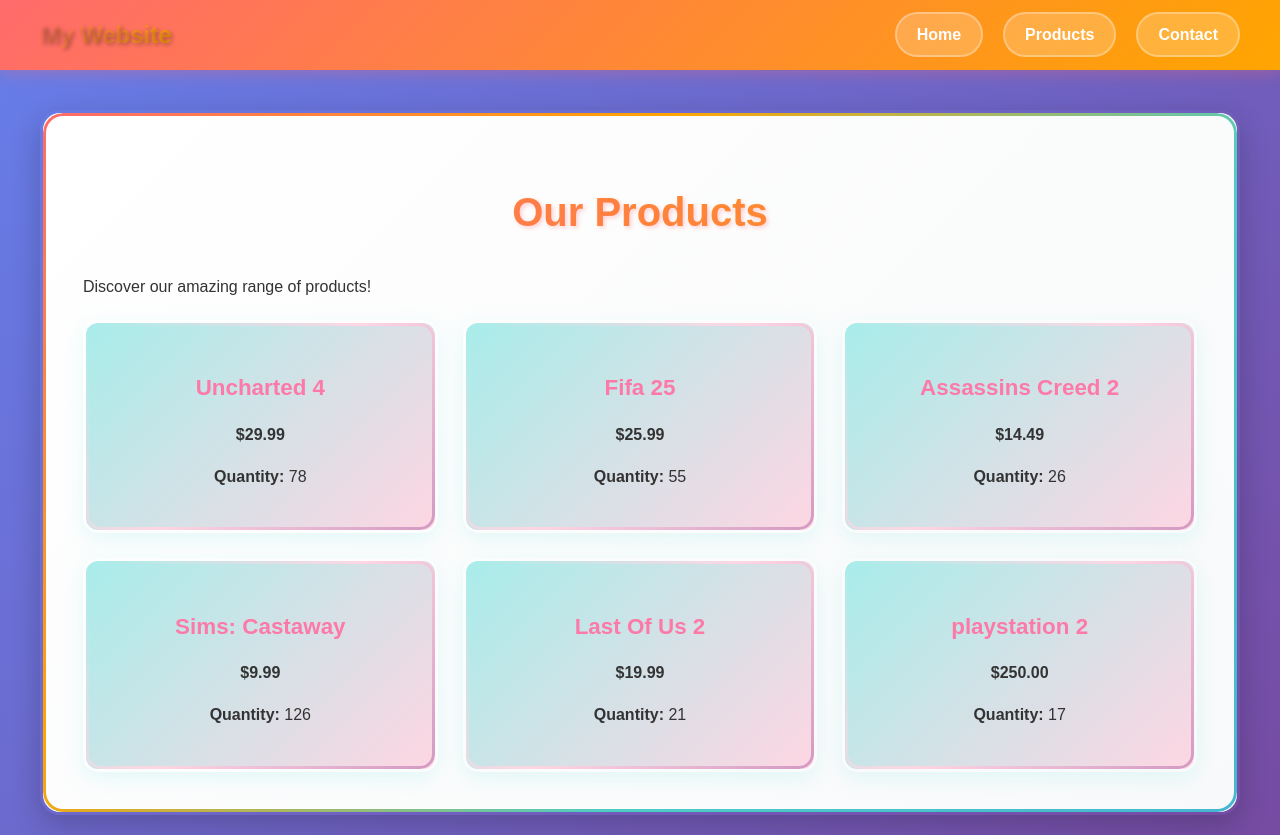
After one commit to kk822-kk/my-web, a Django app: page /products/ in a window 1280 px wide. The commit adds this page. Run offline with Django 5.2, Linux system fonts and the light colour scheme; data comes from the database, SQL or seed files in the repository; both versions use the stored data as it was after the commit.

Commit message:
Add files via upload

```diff
--- a/web/my_app/admin.py
+++ b/web/my_app/admin.py
@@ -1,3 +1,4 @@
 from django.contrib import admin
+from my_app.models import Product
 
-# Register your models here.
+admin.site.register(Product)
--- a/web/my_app/models.py
+++ b/web/my_app/models.py
@@ -1,3 +1,9 @@
 from django.db import models
 
-# Create your models here.
+class Product(models.Model):
+    name = models.CharField(max_length=255)
+    price = models.DecimalField(max_digits=12, decimal_places=2)
+    quantity = models.IntegerField(default=0)
+
+    def __str__(self):
+        return self.name
--- /dev/null
+++ b/web/my_app/static/css/style.css
@@ -0,0 +1,313 @@
+/* Base styles */
+body {
+    font-family: 'Arial', sans-serif;
+    margin: 0;
+    padding: 0;
+    background: linear-gradient(135deg, #667eea 0%, #764ba2 100%);
+    color: #333;
+    line-height: 1.6;
+    min-height: 100vh;
+}
+
+/* Navigation */
+nav {
+    background: linear-gradient(135deg, #ff6b6b 0%, #ffa500 100%);
+    color: white;
+    padding: 1rem 0;
+    position: sticky;
+    top: 0;
+    z-index: 100;
+    box-shadow: 0 4px 15px rgba(255, 107, 107, 0.3);
+}
+
+nav .container {
+    max-width: 1200px;
+    margin: 0 auto;
+    padding: 0 20px;
+    display: flex;
+    justify-content: space-between;
+    align-items: center;
+}
+
+nav h1 {
+    margin: 0;
+    font-size: 1.5rem;
+    text-shadow: 2px 2px 4px rgba(0,0,0,0.3);
+}
+
+nav ul {
+    list-style: none;
+    margin: 0;
+    padding: 0;
+    display: flex;
+}
+
+nav ul li {
+    margin-left: 20px;
+}
+
+nav ul li a {
+    color: white;
+    text-decoration: none;
+    padding: 12px 20px;
+    border-radius: 25px;
+    background: rgba(255, 255, 255, 0.2);
+    backdrop-filter: blur(10px);
+    border: 2px solid rgba(255, 255, 255, 0.3);
+    transition: all 0.3s;
+    font-weight: bold;
+}
+
+nav ul li a:hover {
+    background: rgba(255, 255, 255, 0.3);
+    transform: translateY(-2px);
+    box-shadow: 0 4px 15px rgba(255, 255, 255, 0.2);
+}
+
+/* Main content */
+.container {
+    max-width: 1200px;
+    margin: 0 auto;
+    padding: 20px;
+}
+
+.main-content {
+    background: linear-gradient(135deg, #ffffff 0%, #f8f9fa 100%);
+    padding: 40px;
+    border-radius: 20px;
+    box-shadow: 0 10px 30px rgba(0,0,0,0.2);
+    margin-top: 20px;
+    border: 3px solid transparent;
+    background-clip: padding-box;
+    position: relative;
+}
+
+.main-content::before {
+    content: '';
+    position: absolute;
+    top: 0;
+    left: 0;
+    right: 0;
+    bottom: 0;
+    border-radius: 20px;
+    padding: 3px;
+    background: linear-gradient(135deg, #ff6b6b, #ffa500, #4ecdc4, #45b7d1);
+    -webkit-mask: linear-gradient(#fff 0 0) content-box, linear-gradient(#fff 0 0);
+    -webkit-mask-composite: xor;
+    mask: linear-gradient(#fff 0 0) content-box, linear-gradient(#fff 0 0);
+    mask-composite: exclude;
+}
+
+h1 {
+    color: #ff6b6b;
+    text-align: center;
+    margin-bottom: 30px;
+    font-size: 2.5rem;
+    text-shadow: 2px 2px 4px rgba(255, 107, 107, 0.3);
+    background: linear-gradient(135deg, #ff6b6b 0%, #ffa500 100%);
+    -webkit-background-clip: text;
+    -webkit-text-fill-color: transparent;
+    background-clip: text;
+}
+
+h2 {
+    color: #4ecdc4;
+    margin-top: 30px;
+    text-shadow: 1px 1px 2px rgba(78, 205, 196, 0.3);
+}
+
+/* Links */
+a {
+    color: #45b7d1;
+    text-decoration: none;
+    transition: all 0.3s;
+    font-weight: 500;
+}
+
+a:hover {
+    color: #3498db;
+    text-shadow: 0 0 8px rgba(52, 152, 219, 0.5);
+}
+
+/* Images */
+img {
+    max-width: 100%;
+    height: auto;
+    border-radius: 15px;
+    margin: 20px 0;
+    box-shadow: 0 8px 25px rgba(0,0,0,0.15);
+    border: 4px solid transparent;
+    background: linear-gradient(135deg, #ff6b6b, #ffa500) border-box;
+    position: relative;
+}
+
+img::before {
+    content: '';
+    position: absolute;
+    top: -4px;
+    left: -4px;
+    right: -4px;
+    bottom: -4px;
+    border-radius: 15px;
+    background: linear-gradient(135deg, #ff6b6b, #ffa500, #4ecdc4, #45b7d1);
+    z-index: -1;
+}
+
+/* Contact info */
+.contact-info {
+    background: linear-gradient(135deg, #ffeaa7 0%, #fab1a0 100%);
+    padding: 25px;
+    border-radius: 15px;
+    margin-top: 20px;
+    border: 3px solid transparent;
+    background-clip: padding-box;
+    position: relative;
+    box-shadow: 0 6px 20px rgba(250, 177, 160, 0.3);
+}
+
+.contact-info::before {
+    content: '';
+    position: absolute;
+    top: 0;
+    left: 0;
+    right: 0;
+    bottom: 0;
+    border-radius: 15px;
+    padding: 3px;
+    background: linear-gradient(135deg, #ffeaa7, #fab1a0, #fd79a8);
+    -webkit-mask: linear-gradient(#fff 0 0) content-box, linear-gradient(#fff 0 0);
+    -webkit-mask-composite: xor;
+    mask: linear-gradient(#fff 0 0) content-box, linear-gradient(#fff 0 0);
+    mask-composite: exclude;
+}
+
+.contact-info p {
+    margin: 12px 0;
+    font-size: 1.1rem;
+    color: #2d3436;
+}
+
+/* Products */
+.products-list {
+    display: grid;
+    grid-template-columns: repeat(auto-fit, minmax(280px, 1fr));
+    gap: 25px;
+    margin-top: 20px;
+}
+
+.product-item {
+    background: linear-gradient(135deg, #a8edea 0%, #fed6e3 100%);
+    padding: 25px;
+    border-radius: 15px;
+    text-align: center;
+    transition: all 0.3s;
+    border: 3px solid transparent;
+    background-clip: padding-box;
+    position: relative;
+    box-shadow: 0 6px 20px rgba(168, 237, 234, 0.3);
+}
+
+.product-item::before {
+    content: '';
+    position: absolute;
+    top: 0;
+    left: 0;
+    right: 0;
+    bottom: 0;
+    border-radius: 15px;
+    padding: 3px;
+    background: linear-gradient(135deg, #a8edea, #fed6e3, #d299c2);
+    -webkit-mask: linear-gradient(#fff 0 0) content-box, linear-gradient(#fff 0 0);
+    -webkit-mask-composite: xor;
+    mask: linear-gradient(#fff 0 0) content-box, linear-gradient(#fff 0 0);
+    mask-composite: exclude;
+}
+
+.product-item:hover {
+    transform: translateY(-5px);
+    box-shadow: 0 12px 30px rgba(168, 237, 234, 0.4);
+}
+
+.product-item h3 {
+    color: #fd79a8;
+    margin-bottom: 15px;
+    font-size: 1.4rem;
+}
+
+/* Buttons */
+button, input[type="submit"] {
+    background: linear-gradient(135deg, #667eea 0%, #764ba2 100%);
+    color: white;
+    padding: 12px 30px;
+    border: none;
+    border-radius: 25px;
+    cursor: pointer;
+    font-size: 1rem;
+    font-weight: bold;
+    transition: all 0.3s;
+    box-shadow: 0 4px 15px rgba(102, 126, 234, 0.3);
+}
+
+button:hover, input[type="submit"]:hover {
+    transform: translateY(-2px);
+    box-shadow: 0 6px 20px rgba(102, 126, 234, 0.4);
+}
+
+/* Form elements */
+input, textarea {
+    width: 100%;
+    padding: 12px;
+    border: 2px solid #ddd;
+    border-radius: 10px;
+    font-size: 1rem;
+    transition: border-color 0.3s;
+    margin-bottom: 15px;
+}
+
+input:focus, textarea:focus {
+    outline: none;
+    border-color: #45b7d1;
+    box-shadow: 0 0 10px rgba(69, 183, 209, 0.3);
+}
+
+/* Home page buttons */
+.home-buttons a {
+    transition: all 0.3s;
+}
+
+.home-buttons a:hover {
+    transform: translateY(-3px);
+    box-shadow: 0 8px 25px rgba(0,0,0,0.2);
+}
+@media (max-width: 768px) {
+    nav .container {
+        flex-direction: column;
+        text-align: center;
+    }
+
+    nav ul {
+        margin-top: 15px;
+        flex-wrap: wrap;
+        justify-content: center;
+    }
+
+    nav ul li {
+        margin-left: 10px;
+        margin-right: 10px;
+        margin-bottom: 5px;
+    }
+
+    .main-content {
+        padding: 25px;
+        margin: 15px;
+    }
+
+    h1 {
+        font-size: 2rem;
+    }
+
+    .products-list {
+        grid-template-columns: 1fr;
+        gap: 20px;
+    }
+}
--- /dev/null
+++ b/web/my_app/templates/base.html
@@ -0,0 +1,29 @@
+<!DOCTYPE html>
+<html lang="en">
+<head>
+    <meta charset="UTF-8">
+    <meta name="viewport" content="width=device-width, initial-scale=1.0">
+    <title>{% block title %}My Website{% endblock %}</title>
+    {% load static %}
+    <link rel="stylesheet" href="{% static 'css/style.css' %}">
+</head>
+<body>
+    <nav>
+        <div class="container">
+            <h1>My Website</h1>
+            <ul>
+                <li><a href="{% url 'home' %}">Home</a></li>
+                <li><a href="{% url 'products' %}">Products</a></li>
+                <li><a href="{% url 'contact_us' %}">Contact</a></li>
+            </ul>
+        </div>
+    </nav>
+
+    <div class="container">
+        <div class="main-content">
+            {% block content %}
+            {% endblock %}
+        </div>
+    </div>
+</body>
+</html>
--- /dev/null
+++ b/web/my_app/templates/products.html
@@ -0,0 +1,23 @@
+{% extends 'base.html' %}
+
+{% block title %}Products - My Website{% endblock %}
+
+{% block content %}
+<h1>Our Products</h1>
+<p>Discover our amazing range of products!</p>
+
+<div class="products-list">
+    {% for product in products %}
+    <div class="product-item">
+        <h3>{{ product.name }}</h3>
+        <p><strong>${{ product.price }}</strong></p>
+        <p><strong>Quantity:</strong> {{ product.quantity }}</p>
+    </div>
+    {% empty %}
+    <div class="product-item">
+        <h3>No products available</h3>
+        <p>Check back soon for our upcoming products!</p>
+    </div>
+    {% endfor %}
+</div>
+{% endblock %}
--- a/web/my_app/urls.py
+++ b/web/my_app/urls.py
@@ -14,17 +14,15 @@ Including another URLconf
     1. Import the include() function: from django.urls import include, path
     2. Add a URL to urlpatterns:  path('blog/', include('blog.urls'))
 """
-from django.contrib import admin
 from django.urls import path
 from .views import home_view
 from .views import contact_us
-from .views import news
-from .views import photos
+from .views import products
+
 
 urlpatterns = [
-    path('admin/', admin.site.urls),
-    path('home/', home_view, name='home'),
+    path('', home_view, name='home'),
+    path('home/', home_view, name='home_page'),
     path('contact/', contact_us, name='contact_us'),
-    path('news/', news, name='news'),
-    path('photos/', photos, name='photos')
+    path('products/', products, name='products')
 ]
--- a/web/my_app/views.py
+++ b/web/my_app/views.py
@@ -1,4 +1,5 @@
 from django.shortcuts import render
+from my_app.models import Product
 
 # Create your views here.
 def home_view(request):
@@ -7,8 +8,5 @@ def home_view(request):
 def contact_us(request):
     return render(request, 'contact.html')
 
-def news(request):
-    return render(request, 'news.html')
-
-def photos(request):
-    return render(request, 'photos.html')
+def products(request):
+    return render(request, 'products.html', {"products": Product.objects.all()})
--- a/web/web/settings.py
+++ b/web/web/settings.py
@@ -25,7 +25,7 @@ SECRET_KEY = 'django-insecure-c8mi^@6j5!j$n5sv89*ggyx=42=5foj_d(9#*ds5ftsqq)(z3q
 # SECURITY WARNING: don't run with debug turned on in production!
 DEBUG = True
 
-ALLOWED_HOSTS = []
+ALLOWED_HOSTS = ['localhost', '127.0.0.1']
 
 
 # Application definition
@@ -55,7 +55,9 @@ ROOT_URLCONF = 'web.urls'
 TEMPLATES = [
     {
         'BACKEND': 'django.template.backends.django.DjangoTemplates',
-        'DIRS': [],
+        'DIRS': [
+            BASE_DIR / "templates"
+        ],
         'APP_DIRS': True,
         'OPTIONS': {
             'context_processors': [
```
Also changed, not shown: web/my_app/templates/contact.html (+35 -13 lines), web/my_app/templates/home.html (+6 -14 lines), web/my_app/templates/photos.html (+58 -12 lines), web/db.sqlite3, web/my_app/migrations/0001_initial.py (added), web/my_app/migrations/0002_product_color_product_quantity.py (added).
